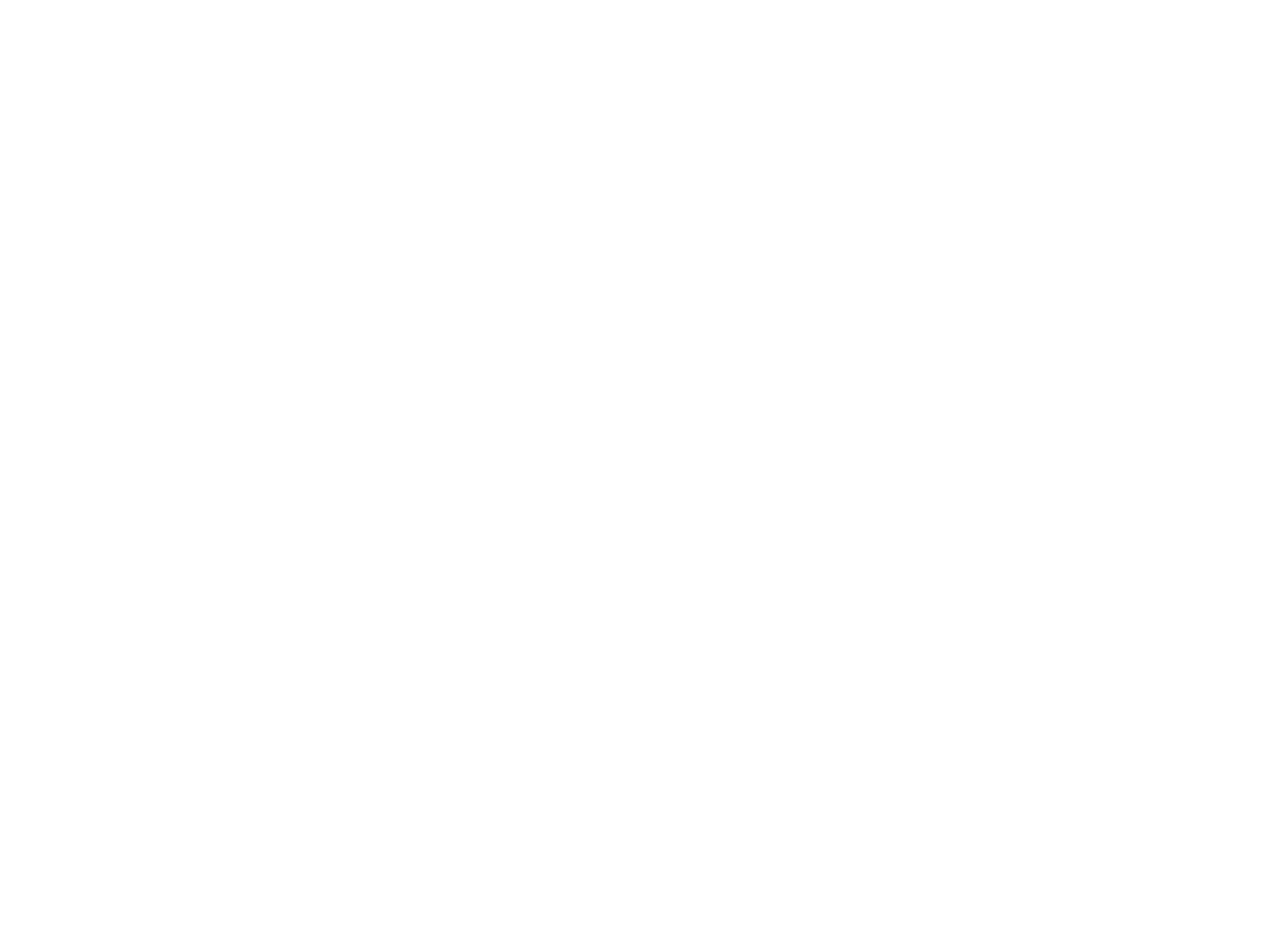
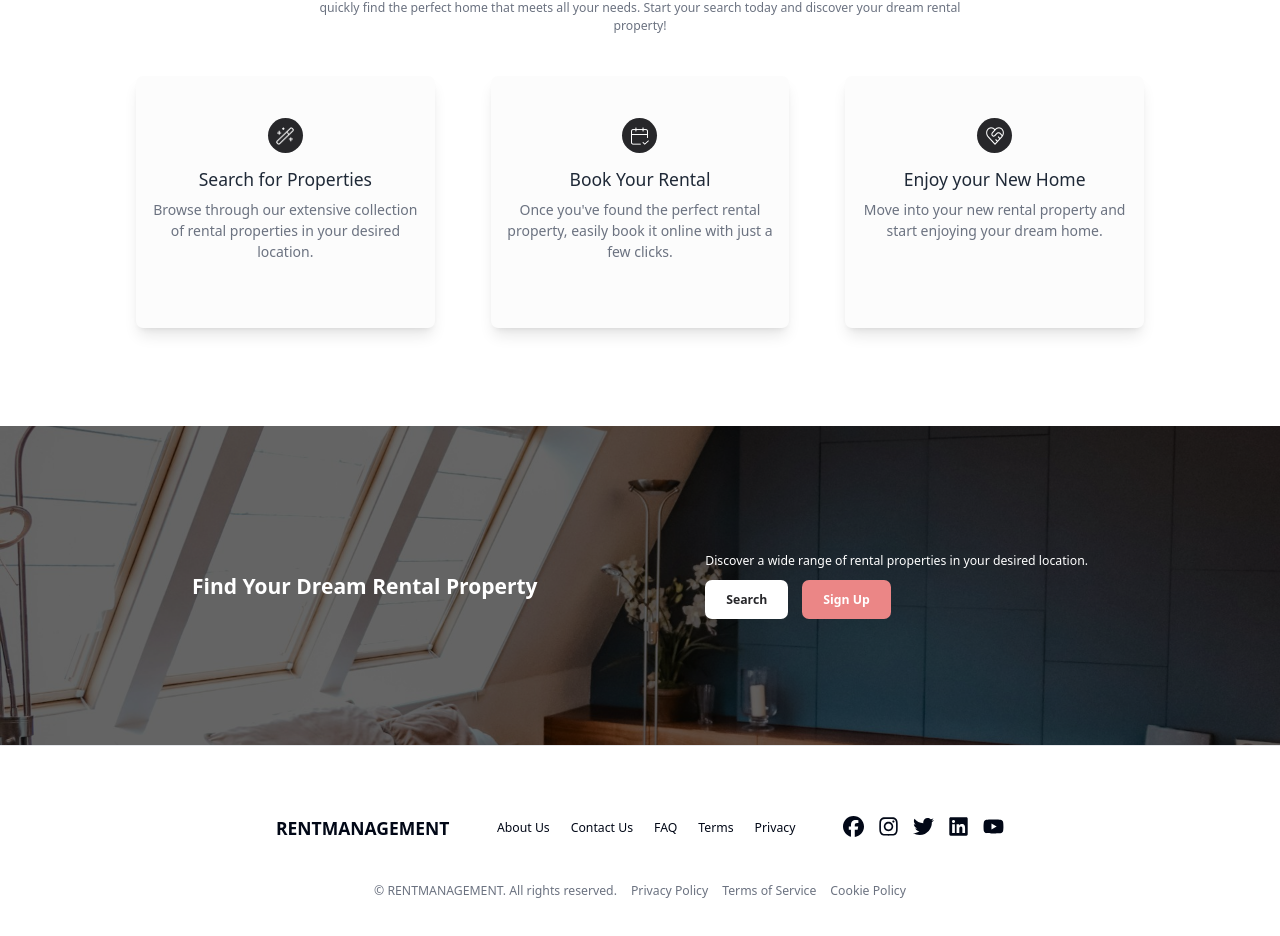
Before and after one commit to Amirali-Khamseh/rental-management-system, a Next.js app in the folder client/: page /landing in a window 1280 px wide. Shown: the part 1626-2562 px from the top of the page. Before the commit the page ends 1446 px from the top, so only its background shows below. Built offline with nearby package versions, Linux system fonts and the light colour scheme; no server answers.

Commit message:
feature : the landing page implementation  is done

```diff
--- a/client/package.json
+++ b/client/package.json
@@ -9,6 +9,8 @@
     "lint": "next lint"
   },
   "dependencies": {
+    "@fortawesome/free-brands-svg-icons": "^6.7.2",
+    "@fortawesome/react-fontawesome": "^0.2.2",
     "@hookform/resolvers": "^4.1.3",
     "@radix-ui/react-avatar": "^1.1.3",
     "@radix-ui/react-checkbox": "^1.1.4",
--- /dev/null
+++ b/client/src/app/(nondashboard)/landing/CallToAcctionSection.tsx
@@ -0,0 +1,58 @@
+"use client";
+
+import Image from "next/image";
+import React from "react";
+import { motion } from "framer-motion";
+import Link from "next/link";
+
+const CallToActionSection = () => {
+  return (
+    <div className="relative py-24">
+      <Image
+        src="/landing-call-to-action.jpg"
+        alt="Rentiful Search Section Background"
+        fill
+        className="object-cover object-center"
+      />
+      <div className="absolute inset-0 bg-black bg-opacity-60"></div>
+      <motion.div
+        initial={{ opacity: 0, y: 20 }}
+        transition={{ duration: 0.5 }}
+        whileInView={{ opacity: 1, y: 0 }}
+        viewport={{ once: true }}
+        className="relative max-w-4xl xl:max-w-6xl mx-auto px-6 sm:px-8 lg:px-12 xl:px-16 py-12"
+      >
+        <div className="flex flex-col md:flex-row justify-between items-center">
+          <div className="mb-6 md:mb-0 md:mr-10">
+            <h2 className="text-2xl font-bold text-white">
+              Find Your Dream Rental Property
+            </h2>
+          </div>
+          <div>
+            <p className="text-white mb-3">
+              Discover a wide range of rental properties in your desired
+              location.
+            </p>
+            <div className="flex justify-center md:justify-start gap-4">
+              <button
+                onClick={() => window.scrollTo({ top: 0, behavior: "smooth" })}
+                className="inline-block text-primary-700 bg-white rounded-lg px-6 py-3 font-semibold hover:bg-primary-500 hover:text-primary-50"
+              >
+                Search
+              </button>
+              <Link
+                href="/signup"
+                className="inline-block text-white bg-secondary-500 rounded-lg px-6 py-3 font-semibold hover:bg-secondary-600"
+                scroll={false}
+              >
+                Sign Up
+              </Link>
+            </div>
+          </div>
+        </div>
+      </motion.div>
+    </div>
+  );
+};
+
+export default CallToActionSection;
--- /dev/null
+++ b/client/src/app/(nondashboard)/landing/FooterSection.tsx
@@ -0,0 +1,82 @@
+import Link from "next/link";
+import React from "react";
+import { FontAwesomeIcon } from "@fortawesome/react-fontawesome";
+import {
+  faFacebook,
+  faInstagram,
+  faTwitter,
+  faLinkedin,
+  faYoutube,
+} from "@fortawesome/free-brands-svg-icons";
+
+const FooterSection = () => {
+  return (
+    <footer className="border-t border-gray-200 py-20">
+      <div className="max-w-4xl mx-auto px-6 sm:px-8">
+        <div className="flex flex-col md:flex-row justify-between items-center">
+          <div className="mb-4">
+            <Link href="/" className="text-xl font-bold" scroll={false}>
+              RENTMANAGEMENT
+            </Link>
+          </div>
+          <nav className="mb-4">
+            <ul className="flex space-x-6">
+              <li>
+                <Link href="/about">About Us</Link>
+              </li>
+              <li>
+                <Link href="/contact">Contact Us</Link>
+              </li>
+              <li>
+                <Link href="/faq">FAQ</Link>
+              </li>
+              <li>
+                <Link href="/terms">Terms</Link>
+              </li>
+              <li>
+                <Link href="/privacy">Privacy</Link>
+              </li>
+            </ul>
+          </nav>
+          <div className="flex space-x-4 mb-4">
+            <a
+              href="#"
+              aria-label="Facebook"
+              className="hover:text-primary-600"
+            >
+              <FontAwesomeIcon icon={faFacebook} className="h-6 w-6" />
+            </a>
+            <a
+              href="#"
+              aria-label="Instagram"
+              className="hover:text-primary-600"
+            >
+              <FontAwesomeIcon icon={faInstagram} className="h-6 w-6" />
+            </a>
+            <a href="#" aria-label="Twitter" className="hover:text-primary-600">
+              <FontAwesomeIcon icon={faTwitter} className="h-6 w-6" />
+            </a>
+            <a
+              href="#"
+              aria-label="Linkedin"
+              className="hover:text-primary-600"
+            >
+              <FontAwesomeIcon icon={faLinkedin} className="h-6 w-6" />
+            </a>
+            <a href="#" aria-label="Youtube" className="hover:text-primary-600">
+              <FontAwesomeIcon icon={faYoutube} className="h-6 w-6" />
+            </a>
+          </div>
+        </div>
+        <div className="mt-8 text-center text-sm text-gray-500 flex justify-center space-x-4">
+          <span>© RENTMANAGEMENT. All rights reserved.</span>
+          <Link href="/privacy">Privacy Policy</Link>
+          <Link href="/terms">Terms of Service</Link>
+          <Link href="/cookies">Cookie Policy</Link>
+        </div>
+      </div>
+    </footer>
+  );
+};
+
+export default FooterSection;
--- /dev/null
+++ b/client/src/app/(nondashboard)/landing/discoverSection/DiscoverCard.tsx
@@ -0,0 +1,25 @@
+import Image from "next/image";
+
+export const DiscoverCard = ({
+  imageSrc,
+  title,
+  description,
+}: {
+  imageSrc: string;
+  title: string;
+  description: string;
+}) => (
+  <div className="px-4 py-12 shadow-lg rounded-lg bg-primary-50 md:h-72">
+    <div className="bg-primary-700 p-[0.6rem] rounded-full mb-4 h-10 w-10 mx-auto">
+      <Image
+        src={imageSrc}
+        width={30}
+        height={30}
+        className="w-full h-full"
+        alt={title}
+      />
+    </div>
+    <h3 className="mt-4 text-xl font-medium text-gray-800">{title}</h3>
+    <p className="mt-2 text-base text-gray-500">{description}</p>
+  </div>
+);
--- /dev/null
+++ b/client/src/app/(nondashboard)/landing/discoverSection/DiscoverSection.tsx
@@ -0,0 +1,56 @@
+"use client";
+
+import React from "react";
+import { motion } from "framer-motion";
+import { DiscoverCard } from "./DiscoverCard";
+import { discoverData, discoverTitle } from "./const";
+
+const containerVariants = {
+  hidden: { opacity: 0 },
+  visible: {
+    opacity: 1,
+    transition: {
+      staggerChildren: 0.2,
+    },
+  },
+};
+
+const itemVariants = {
+  hidden: { opacity: 0, y: 20 },
+  visible: { opacity: 1, y: 0 },
+};
+
+const DiscoverSection = () => {
+  return (
+    <motion.div
+      initial="hidden"
+      whileInView="visible"
+      viewport={{ once: true, amount: 0.8 }}
+      variants={containerVariants}
+      className="py-12 bg-white mb-16"
+    >
+      <div className="max-w-6xl xl:max-w-7xl mx-auto px-6 sm:px-8 lg:px-12 xl:px-16">
+        <motion.div variants={itemVariants} className="my-12 text-center">
+          <h2 className="text-3xl font-semibold leading-tight text-gray-800">
+            Discover
+          </h2>
+          <p className="mt-4 text-lg text-gray-600">
+            Find your Dream Rental Property Today!
+          </p>
+          <p className="mt-2 text-gray-500 max-w-3xl mx-auto">
+            {discoverTitle}
+          </p>
+        </motion.div>
+        <div className="grid grid-cols-1 md:grid-cols-3 gap-8 lg:gap-12 xl:gap-16 text-center">
+          {discoverData.map((card, index) => (
+            <motion.div key={index} variants={itemVariants}>
+              <DiscoverCard {...card} />
+            </motion.div>
+          ))}
+        </div>
+      </div>
+    </motion.div>
+  );
+};
+
+export default DiscoverSection;
--- /dev/null
+++ b/client/src/app/(nondashboard)/landing/discoverSection/const.ts
@@ -0,0 +1,24 @@
+export const discoverData = [
+  {
+    imageSrc: "/landing-icon-wand.png",
+    title: "Search for Properties",
+    description:
+      "Browse through our extensive collection of rental properties in your desired location.",
+  },
+  {
+    imageSrc: "/landing-icon-calendar.png",
+    title: "Book Your Rental",
+    description:
+      "Once you've found the perfect rental property, easily book it online with just a few clicks.",
+  },
+  {
+    imageSrc: "/landing-icon-heart.png",
+    title: "Enjoy your New Home",
+    description:
+      "Move into your new rental property and start enjoying your dream home.",
+  },
+];
+export const discoverTitle = `Searching for your dream rental property has never been easier. With
+            our user-friendly search feature, you can quickly find the perfect
+            home that meets all your needs. Start your search today and discover
+            your dream rental property!`;
--- a/client/src/app/(nondashboard)/landing/page.tsx
+++ b/client/src/app/(nondashboard)/landing/page.tsx
@@ -1,12 +1,18 @@
 import React from "react";
 import HeroSection from "./HeroSection";
-import FeaturesSection from "./FeaturesSection";
+import FeaturesSection from "./featureSection/FeaturesSection";
+import DiscoverSection from "./discoverSection/DiscoverSection";
+import CallToActionSection from "./CallToAcctionSection";
+import FooterSection from "./FooterSection";
 
 const Landing = () => {
   return (
     <div>
       <HeroSection />
       <FeaturesSection />
+      <DiscoverSection />
+      <CallToActionSection />
+      <FooterSection />
     </div>
   );
 };
```
Also changed, not shown: client/src/app/(nondashboard)/landing/featureSection/FeatureCard.tsx (renamed from client/src/app/(nondashboard)/landing/FeatureCard.tsx), client/src/app/(nondashboard)/landing/featureSection/FeaturesSection.tsx (renamed from client/src/app/(nondashboard)/landing/FeaturesSection.tsx), client/src/app/(nondashboard)/landing/featureSection/const.ts (renamed from client/src/app/(nondashboard)/landing/const.ts), 1 other file (tests, documents, lock files or other folders).
